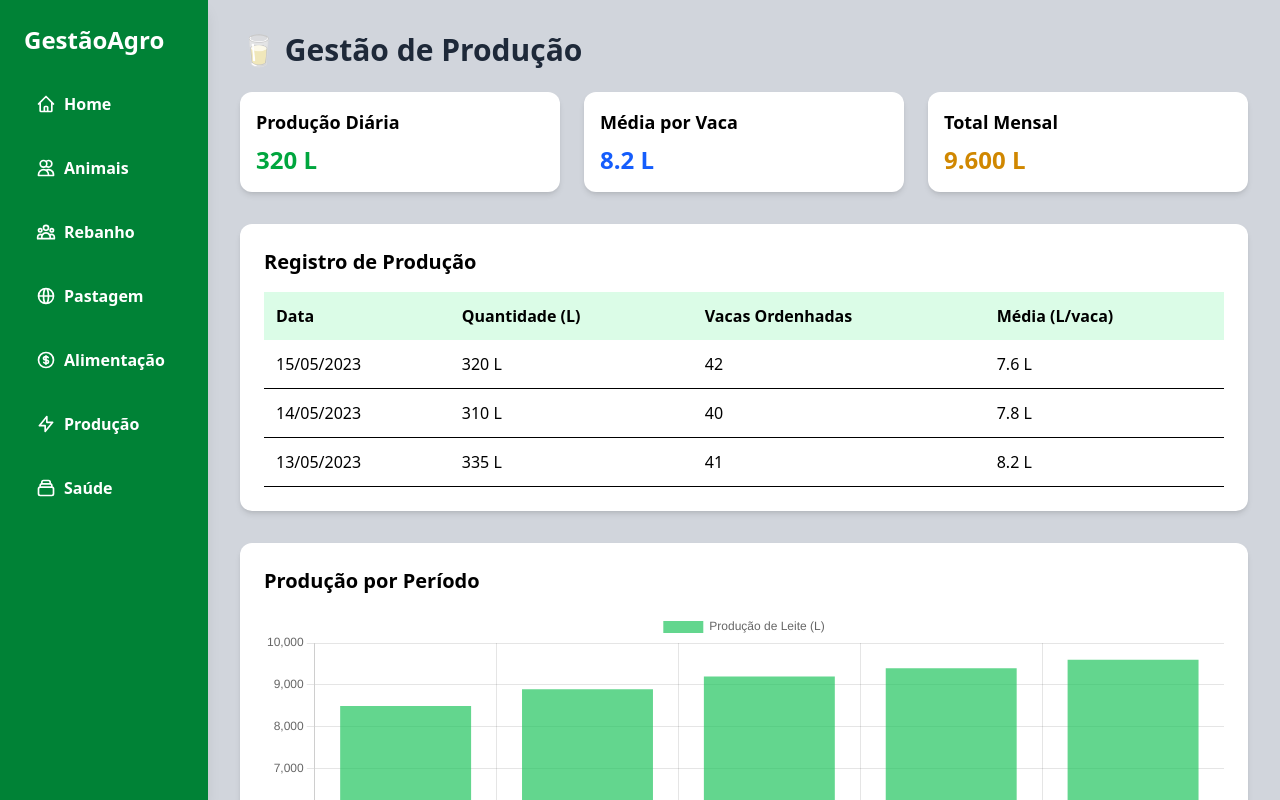
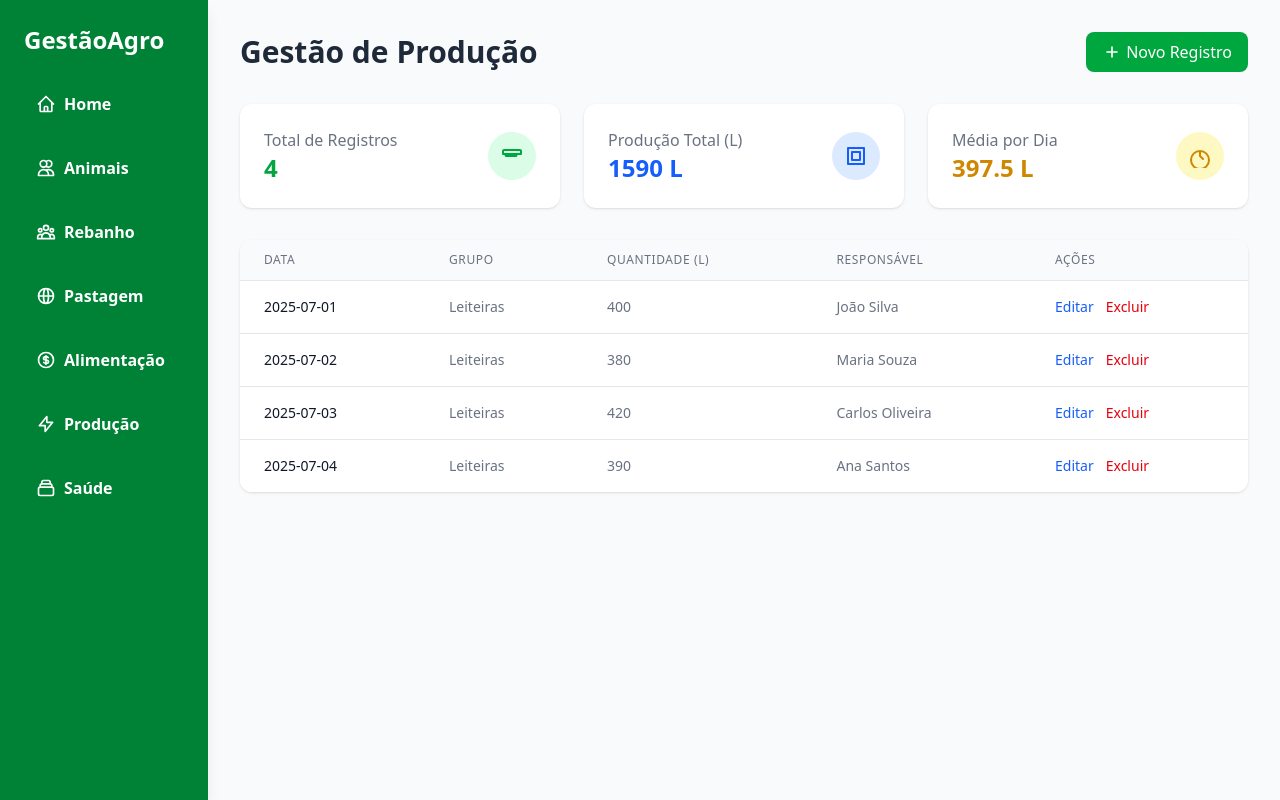
Before and after one commit to EdsonFAS/GestaoAgro-Vue, a Vue app in the folder Gestao_Agro/: page /producao in a window 1280 px wide. Shown: the top 800 px of the page. Built offline with nearby package versions, Linux system fonts and the light colour scheme.

Commit message:
Corrigindo front Animal e Produção

```diff
--- a/Gestao_Agro/src/views/Animal.vue
+++ b/Gestao_Agro/src/views/Animal.vue
@@ -2,44 +2,75 @@
   <div class="ml-40 lg:ml-52 p-8 min-h-screen bg-gray-50">
     <div class="flex justify-between items-center mb-8">
       <h1 class="text-3xl font-bold text-gray-800">Gestão de Animais</h1>
-      <router-link
-        to="/cadastrarAnimal"
-        class="bg-green-600 text-white px-4 py-2 rounded-lg hover:bg-green-700 flex items-center"
-      >
+      <button class="bg-green-600 text-white px-4 py-2 rounded-lg hover:bg-green-700 flex items-center">
         <svg xmlns="http://www.w3.org/2000/svg" class="h-5 w-5 mr-1" fill="none" viewBox="0 0 24 24" stroke="currentColor">
           <path stroke-linecap="round" stroke-linejoin="round" stroke-width="2" d="M12 6v6m0 0v6m0-6h6m-6 0H6" />
         </svg>
-        Cadastrar Animal
-      </router-link>
+        Novo Animal
+      </button>
     </div>
 
-    <div class="bg-white rounded-xl shadow overflow-hidden mb-8">
-      <div class="p-4 border-b">
-        <input
-          type="text"
-          placeholder="Buscar animal..."
-          class="w-full px-4 py-2 border rounded-lg focus:ring-2 focus:ring-green-500 focus:border-transparent"
-        >
+    <div class="grid grid-cols-1 md:grid-cols-3 gap-6 mb-8">
+      <div class="bg-white p-6 rounded-xl shadow">
+        <div class="flex items-center justify-between">
+          <div>
+            <p class="text-gray-500">Total de Animais</p>
+            <h3 class="text-2xl font-bold text-green-600">{{ animais.length }}</h3>
+          </div>
+          <div class="bg-green-100 p-3 rounded-full">
+            <svg xmlns="http://www.w3.org/2000/svg" class="h-6 w-6 text-green-600" fill="none" viewBox="0 0 24 24" stroke="currentColor">
+              <path stroke-linecap="round" stroke-linejoin="round" stroke-width="2" d="M17 20h5v-2a3 3 0 00-5.356-1.857M17 20H7m10 0v-2c0-.656-.126-1.283-.356-1.857M7 20H2v-2a3 3 0 015.356-1.857M7 20v-2c0-.656.126-1.283.356-1.857m0 0a5.002 5.002 0 019.288 0M15 7a3 3 0 11-6 0 3 3 0 016 0z" />
+            </svg>
+          </div>
+        </div>
       </div>
 
+      <div class="bg-white p-6 rounded-xl shadow">
+        <div class="flex items-center justify-between">
+          <div>
+            <p class="text-gray-500">Média de Idade (meses)</p>
+            <h3 class="text-2xl font-bold text-blue-600">{{ mediaIdade }}</h3>
+          </div>
+          <div class="bg-blue-100 p-3 rounded-full">
+            <svg xmlns="http://www.w3.org/2000/svg" class="h-6 w-6 text-blue-600" fill="none" viewBox="0 0 24 24" stroke="currentColor">
+              <path stroke-linecap="round" stroke-linejoin="round" stroke-width="2" d="M12 8c-2.21 0-4 1.79-4 4m8 0a4 4 0 00-4-4m0 0V4m0 8v8" />
+            </svg>
+          </div>
+        </div>
+      </div>
+
+      <div class="bg-white p-6 rounded-xl shadow">
+        <div class="flex items-center justify-between">
+          <div>
+            <p class="text-gray-500">Machos / Fêmeas</p>
+            <h3 class="text-2xl font-bold text-yellow-600">{{ machos }} / {{ femeas }}</h3>
+          </div>
+          <div class="bg-yellow-100 p-3 rounded-full">
+            <svg xmlns="http://www.w3.org/2000/svg" class="h-6 w-6 text-yellow-600" fill="none" viewBox="0 0 24 24" stroke="currentColor">
+              <path stroke-linecap="round" stroke-linejoin="round" stroke-width="2" d="M16 12a4 4 0 01-8 0 4 4 0 018 0zm2 0h4m-2-2v4M2 12h4m-2-2v4" />
+            </svg>
+          </div>
+        </div>
+      </div>
+    </div>
+
+    <div class="bg-white rounded-xl shadow overflow-hidden">
       <table class="min-w-full divide-y divide-gray-200">
         <thead class="bg-gray-50">
           <tr>
-            <th class="px-6 py-3 text-left text-xs font-medium text-gray-500 uppercase tracking-wider">Código</th>
-            <th class="px-6 py-3 text-left text-xs font-medium text-gray-500 uppercase tracking-wider">Raça</th>
-            <th class="px-6 py-3 text-left text-xs font-medium text-gray-500 uppercase tracking-wider">Peso</th>
+            <th class="px-6 py-3 text-left text-xs font-medium text-gray-500 uppercase tracking-wider">Nome</th>
+            <th class="px-6 py-3 text-left text-xs font-medium text-gray-500 uppercase tracking-wider">Idade</th>
             <th class="px-6 py-3 text-left text-xs font-medium text-gray-500 uppercase tracking-wider">Sexo</th>
-            <th class="px-6 py-3 text-left text-xs font-medium text-gray-500 uppercase tracking-wider">Idade</th>
+            <th class="px-6 py-3 text-left text-xs font-medium text-gray-500 uppercase tracking-wider">Grupo</th>
             <th class="px-6 py-3 text-left text-xs font-medium text-gray-500 uppercase tracking-wider">Ações</th>
           </tr>
         </thead>
         <tbody class="bg-white divide-y divide-gray-200">
           <tr v-for="animal in animais" :key="animal.id" class="hover:bg-gray-50">
-            <td class="px-6 py-4 whitespace-nowrap text-sm font-medium text-gray-900">{{ animal.codigo }}</td>
-            <td class="px-6 py-4 whitespace-nowrap text-sm text-gray-500">{{ animal.raca }}</td>
-            <td class="px-6 py-4 whitespace-nowrap text-sm text-gray-500">{{ animal.peso }} kg</td>
+            <td class="px-6 py-4 whitespace-nowrap text-sm text-gray-900">{{ animal.nome }}</td>
+            <td class="px-6 py-4 whitespace-nowrap text-sm text-gray-500">{{ animal.idade }} meses</td>
             <td class="px-6 py-4 whitespace-nowrap text-sm text-gray-500">{{ animal.sexo }}</td>
-            <td class="px-6 py-4 whitespace-nowrap text-sm text-gray-500">{{ animal.idade }}</td>
+            <td class="px-6 py-4 whitespace-nowrap text-sm text-gray-500">{{ animal.grupo }}</td>
             <td class="px-6 py-4 whitespace-nowrap text-sm text-gray-500">
               <button class="text-blue-600 hover:text-blue-900 mr-3">Editar</button>
               <button class="text-red-600 hover:text-red-900">Excluir</button>
@@ -57,12 +88,24 @@ export default {
   data() {
     return {
       animais: [
-        { id: 1, codigo: 'BR001', raca: 'Nelore', peso: 450, sexo: 'Fêmea', idade: '3 anos' },
-        { id: 2, codigo: 'BR002', raca: 'Girolando', peso: 520, sexo: 'Fêmea', idade: '4 anos' },
-        { id: 3, codigo: 'BR003', raca: 'Holandesa', peso: 380, sexo: 'Fêmea', idade: '2 anos' },
-        { id: 4, codigo: 'BR004', raca: 'Angus', peso: 680, sexo: 'Macho', idade: '5 anos' },
-        { id: 5, codigo: 'BR005', raca: 'Brahman', peso: 320, sexo: 'Macho', idade: '1 ano' }
+        { id: 1, nome: 'Bela', idade: 24, sexo: 'Fêmea', grupo: 'Leiteiras' },
+        { id: 2, nome: 'Thor', idade: 30, sexo: 'Macho', grupo: 'Corte' },
+        { id: 3, nome: 'Luna', idade: 18, sexo: 'Fêmea', grupo: 'Reprodução' },
+        { id: 4, nome: 'Zeus', idade: 36, sexo: 'Macho', grupo: 'Corte' }
       ]
+    }
+  },
+  computed: {
+    mediaIdade() {
+      if (this.animais.length === 0) return 0;
+      const total = this.animais.reduce((soma, a) => soma + a.idade, 0);
+      return (total / this.animais.length).toFixed(1);
+    },
+    machos() {
+      return this.animais.filter(a => a.sexo.toLowerCase() === 'macho').length;
+    },
+    femeas() {
+      return this.animais.filter(a => a.sexo.toLowerCase() === 'fêmea').length;
     }
   }
 }
--- a/Gestao_Agro/src/views/Producao.vue
+++ b/Gestao_Agro/src/views/Producao.vue
@@ -1,85 +1,109 @@
 <template>
-  <div class="bg-gray-300 flex h-screen">
-    <div class="ml-40 lg:ml-52 p-8 w-full">
-      <h1 class="text-3xl font-bold text-gray-800 mb-6">🥛 Gestão de Produção</h1>
+  <div class="ml-40 lg:ml-52 p-8 min-h-screen bg-gray-50">
+    <div class="flex justify-between items-center mb-8">
+      <h1 class="text-3xl font-bold text-gray-800">Gestão de Produção</h1>
+      <button class="bg-green-600 text-white px-4 py-2 rounded-lg hover:bg-green-700 flex items-center">
+        <svg xmlns="http://www.w3.org/2000/svg" class="h-5 w-5 mr-1" fill="none" viewBox="0 0 24 24" stroke="currentColor">
+          <path stroke-linecap="round" stroke-linejoin="round" stroke-width="2" d="M12 6v6m0 0v6m0-6h6m-6 0H6" />
+        </svg>
+        Novo Registro
+      </button>
+    </div>
 
     <div class="grid grid-cols-1 md:grid-cols-3 gap-6 mb-8">
-        <div class="bg-white p-4 rounded-xl shadow-md">
-          <h3 class="font-semibold text-lg mb-2">Produção Diária</h3>
-          <p class="text-2xl font-bold text-green-600">320 L</p>
+      <div class="bg-white p-6 rounded-xl shadow">
+        <div class="flex items-center justify-between">
+          <div>
+            <p class="text-gray-500">Total de Registros</p>
+            <h3 class="text-2xl font-bold text-green-600">{{ producoes.length }}</h3>
           </div>
-        <div class="bg-white p-4 rounded-xl shadow-md">
-          <h3 class="font-semibold text-lg mb-2">Média por Vaca</h3>
-          <p class="text-2xl font-bold text-blue-600">8.2 L</p>
+          <div class="bg-green-100 p-3 rounded-full">
+            <svg xmlns="http://www.w3.org/2000/svg" class="h-6 w-6 text-green-600" fill="none" viewBox="0 0 24 24" stroke="currentColor">
+              <path stroke-linecap="round" stroke-linejoin="round" stroke-width="2" d="M3 10h2l1 2h10l1-2h2M4 6h16M4 6a1 1 0 00-1 1v3h18V7a1 1 0 00-1-1H4z" />
+            </svg>
           </div>
-        <div class="bg-white p-4 rounded-xl shadow-md">
-          <h3 class="font-semibold text-lg mb-2">Total Mensal</h3>
-          <p class="text-2xl font-bold text-yellow-600">9.600 L</p>
         </div>
       </div>
 
-      <div class="bg-white rounded-xl shadow-md p-6 mb-8">
-        <h2 class="text-xl font-semibold mb-4">Registro de Produção</h2>
-        <div class="overflow-x-auto">
-          <table class="w-full">
-            <thead>
-              <tr class="bg-green-100">
-                <th class="p-3 text-left">Data</th>
-                <th class="p-3 text-left">Quantidade (L)</th>
-                <th class="p-3 text-left">Vacas Ordenhadas</th>
-                <th class="p-3 text-left">Média (L/vaca)</th>
+      <div class="bg-white p-6 rounded-xl shadow">
+        <div class="flex items-center justify-between">
+          <div>
+            <p class="text-gray-500">Produção Total (L)</p>
+            <h3 class="text-2xl font-bold text-blue-600">{{ totalProducao }} L</h3>
+          </div>
+          <div class="bg-blue-100 p-3 rounded-full">
+            <svg xmlns="http://www.w3.org/2000/svg" class="h-6 w-6 text-blue-600" fill="none" viewBox="0 0 24 24" stroke="currentColor">
+              <path stroke-linecap="round" stroke-linejoin="round" stroke-width="2" d="M4 4v16h16V4H4zm4 4h8v8H8V8z" />
+            </svg>
+          </div>
+        </div>
+      </div>
+
+      <div class="bg-white p-6 rounded-xl shadow">
+        <div class="flex items-center justify-between">
+          <div>
+            <p class="text-gray-500">Média por Dia</p>
+            <h3 class="text-2xl font-bold text-yellow-600">{{ mediaProducao }} L</h3>
+          </div>
+          <div class="bg-yellow-100 p-3 rounded-full">
+            <svg xmlns="http://www.w3.org/2000/svg" class="h-6 w-6 text-yellow-600" fill="none" viewBox="0 0 24 24" stroke="currentColor">
+              <path stroke-linecap="round" stroke-linejoin="round" stroke-width="2" d="M12 8v4l3 3m6 1a9 9 0 11-18 0 9 9 0 0118 0z" />
+            </svg>
+          </div>
+        </div>
+      </div>
+    </div>
+
+    <div class="bg-white rounded-xl shadow overflow-hidden">
+      <table class="min-w-full divide-y divide-gray-200">
+        <thead class="bg-gray-50">
+          <tr>
+            <th class="px-6 py-3 text-left text-xs font-medium text-gray-500 uppercase tracking-wider">Data</th>
+            <th class="px-6 py-3 text-left text-xs font-medium text-gray-500 uppercase tracking-wider">Grupo</th>
+            <th class="px-6 py-3 text-left text-xs font-medium text-gray-500 uppercase tracking-wider">Quantidade (L)</th>
+            <th class="px-6 py-3 text-left text-xs font-medium text-gray-500 uppercase tracking-wider">Responsável</th>
+            <th class="px-6 py-3 text-left text-xs font-medium text-gray-500 uppercase tracking-wider">Ações</th>
           </tr>
         </thead>
-            <tbody>
-              <tr v-for="(item, index) in producao" :key="index" class="border-b">
-                <td class="p-3">{{ item.data }}</td>
-                <td class="p-3">{{ item.quantidade }}</td>
-                <td class="p-3">{{ item.vacas }}</td>
-                <td class="p-3">{{ item.media }}</td>
+        <tbody class="bg-white divide-y divide-gray-200">
+          <tr v-for="producao in producoes" :key="producao.id" class="hover:bg-gray-50">
+            <td class="px-6 py-4 whitespace-nowrap text-sm text-gray-900">{{ producao.data }}</td>
+            <td class="px-6 py-4 whitespace-nowrap text-sm text-gray-500">{{ producao.grupo }}</td>
+            <td class="px-6 py-4 whitespace-nowrap text-sm text-gray-500">{{ producao.quantidade }}</td>
+            <td class="px-6 py-4 whitespace-nowrap text-sm text-gray-500">{{ producao.responsavel }}</td>
+            <td class="px-6 py-4 whitespace-nowrap text-sm text-gray-500">
+              <button class="text-blue-600 hover:text-blue-900 mr-3">Editar</button>
+              <button class="text-red-600 hover:text-red-900">Excluir</button>
+            </td>
           </tr>
         </tbody>
       </table>
     </div>
   </div>
-
-      <div class="bg-white rounded-xl shadow-md p-6">
-        <h2 class="text-xl font-semibold mb-4">Produção por Período</h2>
-        <canvas id="producaoChart"></canvas>
-      </div>
-    </div>
-  </div>
 </template>
 
-<script setup lang="ts">
-import { onMounted } from 'vue';
-import Chart from 'chart.js/auto';
-
-const producao = [
-  { data: '15/05/2023', quantidade: '320 L', vacas: '42', media: '7.6 L' },
-  { data: '14/05/2023', quantidade: '310 L', vacas: '40', media: '7.8 L' },
-  { data: '13/05/2023', quantidade: '335 L', vacas: '41', media: '8.2 L' }
-];
-
-onMounted(() => {
-  const ctx = document.getElementById('producaoChart') as HTMLCanvasElement;
-  new Chart(ctx, {
-    type: 'bar',
-    data: {
-      labels: ['Jan', 'Fev', 'Mar', 'Abr', 'Mai'],
-      datasets: [{
-        label: 'Produção de Leite (L)',
-        data: [8500, 8900, 9200, 9400, 9600],
-        backgroundColor: 'rgba(34, 197, 94, 0.7)'
-      }]
+<script>
+export default {
+  name: 'ProducaoView',
+  data() {
+    return {
+      producoes: [
+        { id: 1, data: '2025-07-01', grupo: 'Leiteiras', quantidade: 400, responsavel: 'João Silva' },
+        { id: 2, data: '2025-07-02', grupo: 'Leiteiras', quantidade: 380, responsavel: 'Maria Souza' },
+        { id: 3, data: '2025-07-03', grupo: 'Leiteiras', quantidade: 420, responsavel: 'Carlos Oliveira' },
+        { id: 4, data: '2025-07-04', grupo: 'Leiteiras', quantidade: 390, responsavel: 'Ana Santos' }
+      ]
+    }
   },
-    options: {
-      responsive: true,
-      scales: {
-        y: {
-          beginAtZero: true
+  computed: {
+    totalProducao() {
+      return this.producoes.reduce((soma, item) => soma + item.quantidade, 0);
+    },
+    mediaProducao() {
+      const total = this.totalProducao;
+      const dias = this.producoes.length;
+      return dias > 0 ? (total / dias).toFixed(1) : 0;
     }
   }
 }
-  });
-});
 </script>
```
Lines whose indentation alone changed are shown as unchanged.
